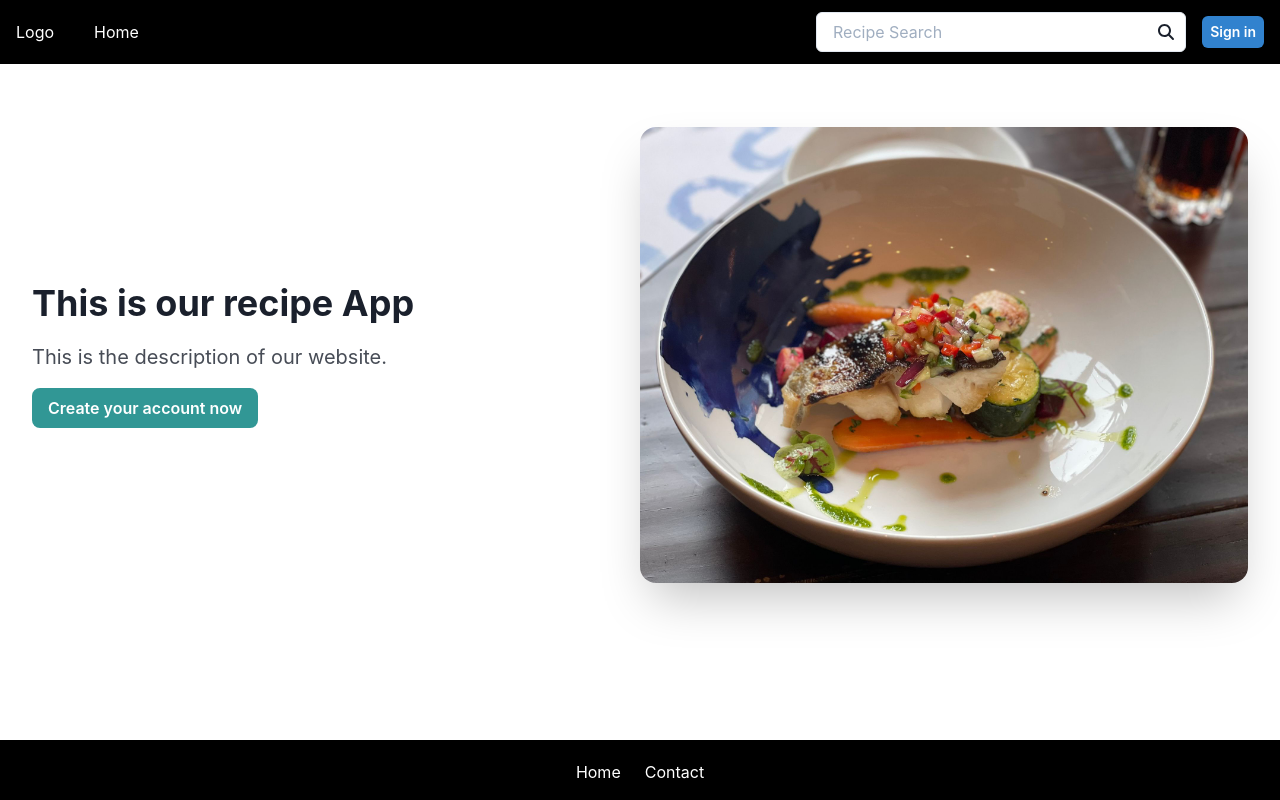
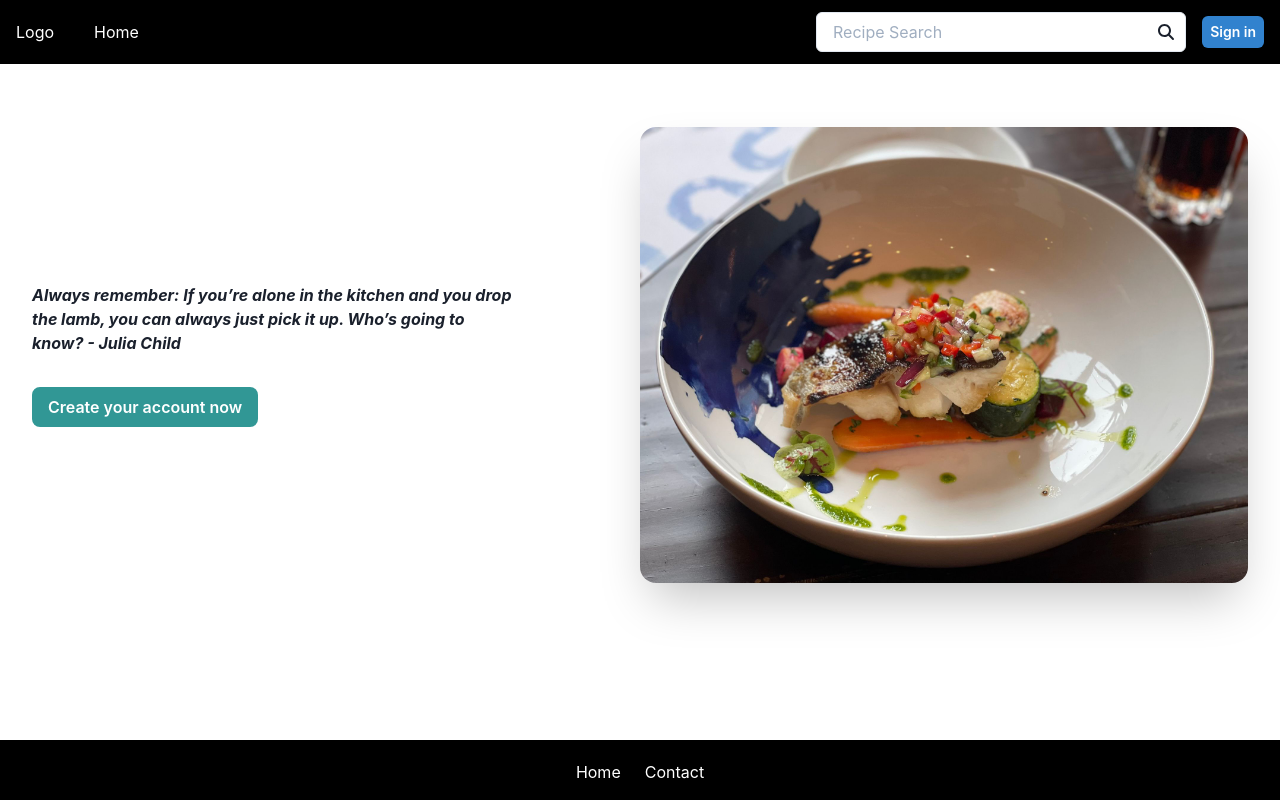
Before and after one commit to ksjefferies/Food-for-Thought, a React (Create React App) app: page / in a window 1280 px wide. Built offline with nearby package versions, Linux system fonts and the light colour scheme.

Commit message:
modified quote on landing

```diff
--- a/src/pages/Landing.jsx
+++ b/src/pages/Landing.jsx
@@ -1,4 +1,4 @@
-import { Image, Box, Flex, Stack, Heading, Button } from '@chakra-ui/react'
+import { Image, Box, Flex, Stack, Heading, Button, Text } from '@chakra-ui/react'
 import { Link } from "react-router-dom"
 import PropTypes from "prop-types"
 import PageContainer from "../component/pageContainer/PageContainer";
@@ -39,13 +39,13 @@ export function Landing({ title,
                     align={["center", "center", "flex-start", "flex-start"]}
                 >
                     <Heading
-                        as="h1"
-                        size="xl"
+                        as="h2"
+                        size="med"
                         fontWeight="bold"
                         color="primary.800"
                         textAlign={["center", "center", "left", "left"]}
                     >
-                        {title}
+                       <Text as='i'>{title}</Text>
                     </Heading>
 
                     <Heading
@@ -57,10 +57,10 @@ export function Landing({ title,
                         lineHeight={1.5}
                         textAlign={["center", "center", "left", "left"]}
                     >
-                        {subtitle}
-                        {authUser.user !== null && (<p>Does this work</p>)}
+                        {/* {subtitle} */}
+                        {/* {authUser.user !== null && (<p>Does this work</p>)} */}
                     </Heading>
-                    {!authUser.user &&  <Link to={ctaLink}>
+                    {!authUser.user && <Link to={ctaLink}>
                         <Button
                             colorScheme="teal"
                             borderRadius="8px"
@@ -71,7 +71,7 @@ export function Landing({ title,
                         >
                             {ctaText}
                         </Button>
-                    </Link> }
+                    </Link>}
 
                 </Stack>
                 <Box
@@ -98,7 +98,7 @@ Landing.propTypes = {
 }
 
 Landing.defaultProps = {
-    title: "This is our recipe App",
+    title: "Always remember: If you’re alone in the kitchen and you drop the lamb, you can always just pick it up. Who’s going to know? - Julia Child",
     subtitle: "This is the description of our website.",
     ctaText: "Create your account now",
     ctaLink: "/signup",
```
